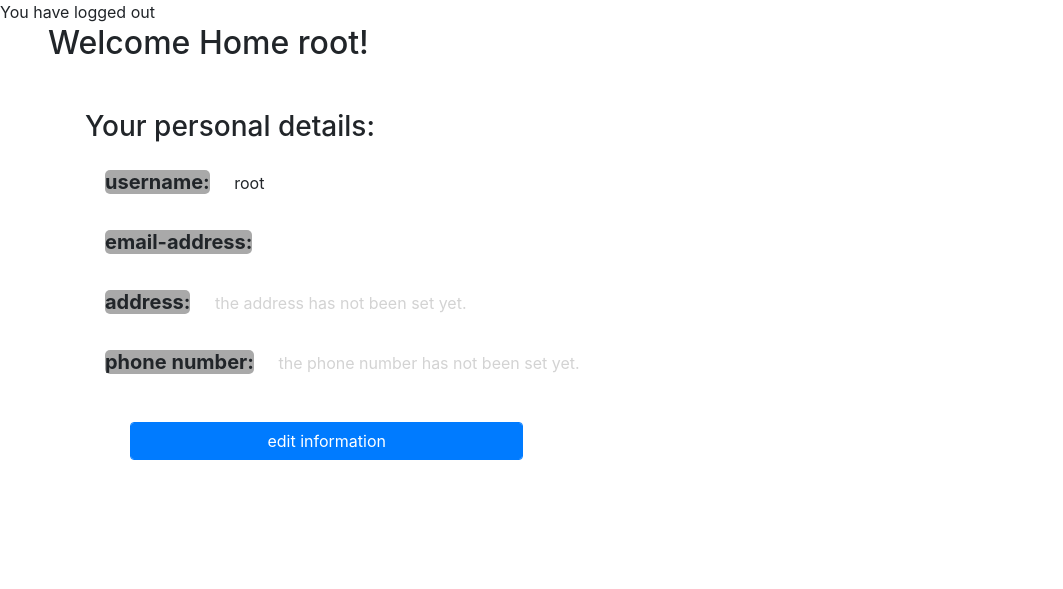
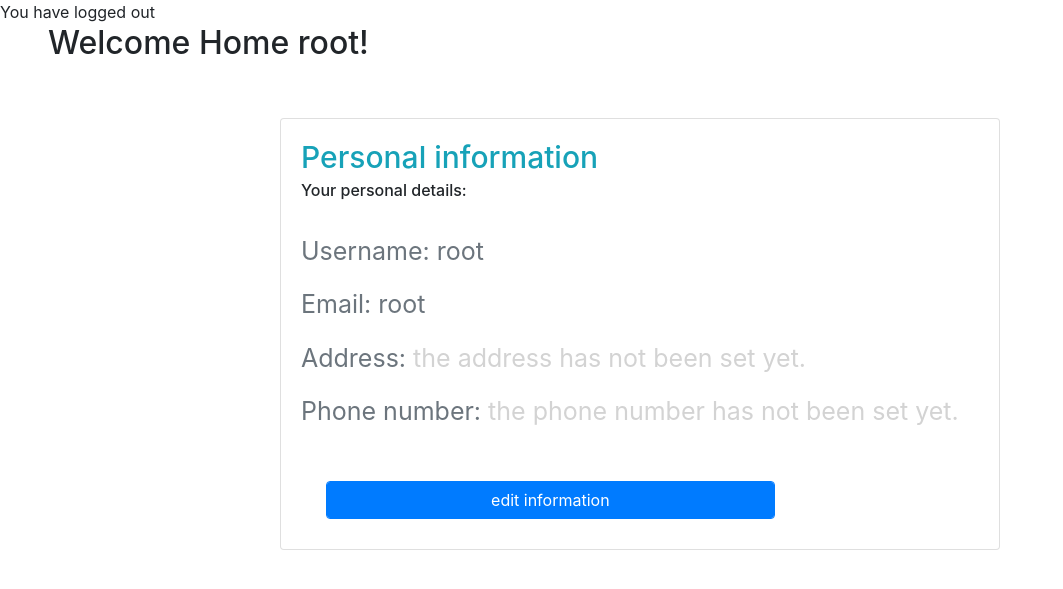
Before and after one commit to Rachel2260/Online-Auction-System, a PHP site: page /homepage.php in a window 1280 px wide. Shown: the part 114-703 px from the top of the page, without its empty margins (0-1063 px from the left). Run offline with PHP 8.4, Linux system fonts and the light colour scheme; data that the repository does not hold is empty.

Commit message:
edit homepage

```diff
--- a/create_auction.php
+++ b/create_auction.php
@@ -84,6 +84,7 @@
             <small id="endDateHelp" class="form-text text-muted"><span class="text-danger">* Required.</span> Day for the auction to end.</small>
           </div>
         </div>
+
         <button type="submit" class="btn btn-primary form-control">Create Auction</button>
       </form>
     </div>
--- a/header.php
+++ b/header.php
@@ -46,7 +46,7 @@ session_start();
           echo '<div class="container">
              <div class="row">
               <div class="col">
-               <a class="nav-link" href="homepage.php">homepage</a>
+               <a class="nav-link" href="homepage.php">Homepage</a>
                </div>
                <div class="col">
                <a class="nav-link" href="logout.php">Logout</a>
--- a/homepage.php
+++ b/homepage.php
@@ -40,31 +40,31 @@ if(!isset($_SESSION["loggedin"])){
 
 <h2 class="ml-5"><?php echo "Welcome Home"." $username!"?> </h2>
 
-<div class="container mt-5">
-  <div class="row">
-    <div class = "col-7">
-     <!-- the left col for personal details -->
-     <h3> Your personal details:</h3>
-     <strong class = "username"> username:</strong> <?php echo $username."</br>" ?>
-     <strong class = "username"> email-address:</strong> <?php echo $email."</br>"?>
-     <strong class = "username"> address:</strong>
-     <?php if($address == null){
+<div class="container">
+
+<div class="row">
+  <div class="mx-auto pt-5">
+  <div class="card" style="width: 45rem;">
+  <div class="card-body">
+    <h5 class="card-title text-info" style="font-size: 30px;">Personal information</h5>
+    <h6 class="card-subtitle mb-2 ">Your personal details:</h6>
+    <div class="pt-4">
+    <p class="card-text text-muted" style="font-size: 25px">Username: <?php echo $username;?></p>
+    <p class="card-text text-muted" style="font-size: 25px">Email: <?php echo $username;?></p>
+    <p class="card-text text-muted" style="font-size: 25px">Address: <?php if($address == null){
       echo '<span style="color:lightgray;"> the address has not been set yet.</span></br>';
      }else{
       echo $address. "</br>";}?>
-     <strong class = "username"> phone number:</strong>
-     <?php if($phone_number == null){
+     <p class="card-text text-muted" style="font-size: 25px">Phone number: <?php if($phone_number == null){
       echo '<span style="color: lightgray;"> the phone number has not been set yet.</span></br>';
      }else{
       echo $phone_number."</br>";}?>
-     <?php
+      <?php
      if (isset($_SESSION['account_type']) && $_SESSION['account_type'] == 'seller') {
-       echo '
-       <strong class = "username"> average rating:</strong>'. calculate_average_rating($user_ID);
-     }
+       echo '<p class="card-text text-muted">Average rating: '.calculate_average_rating($user_ID);}
      ?>
-
-     <div row>
+     </div>
+  </div>
         <div class = "col-8">
           <button type="button" class="btn btn-primary form-control custom" data-toggle="modal" data-target="#edit">edit information</button>
         </div>
--- a/process_registration.php
+++ b/process_registration.php
@@ -1,6 +1,5 @@
-<?php include "db_connection"?>
-<!-- Task
-     -->
+<?php include "db_connection.php"?>
+<!-- Taskb -->
 
 <?php
 ini_set('display_errors', 1);
```
Also changed, not shown: try_model.php (added, +44 -0 lines).
